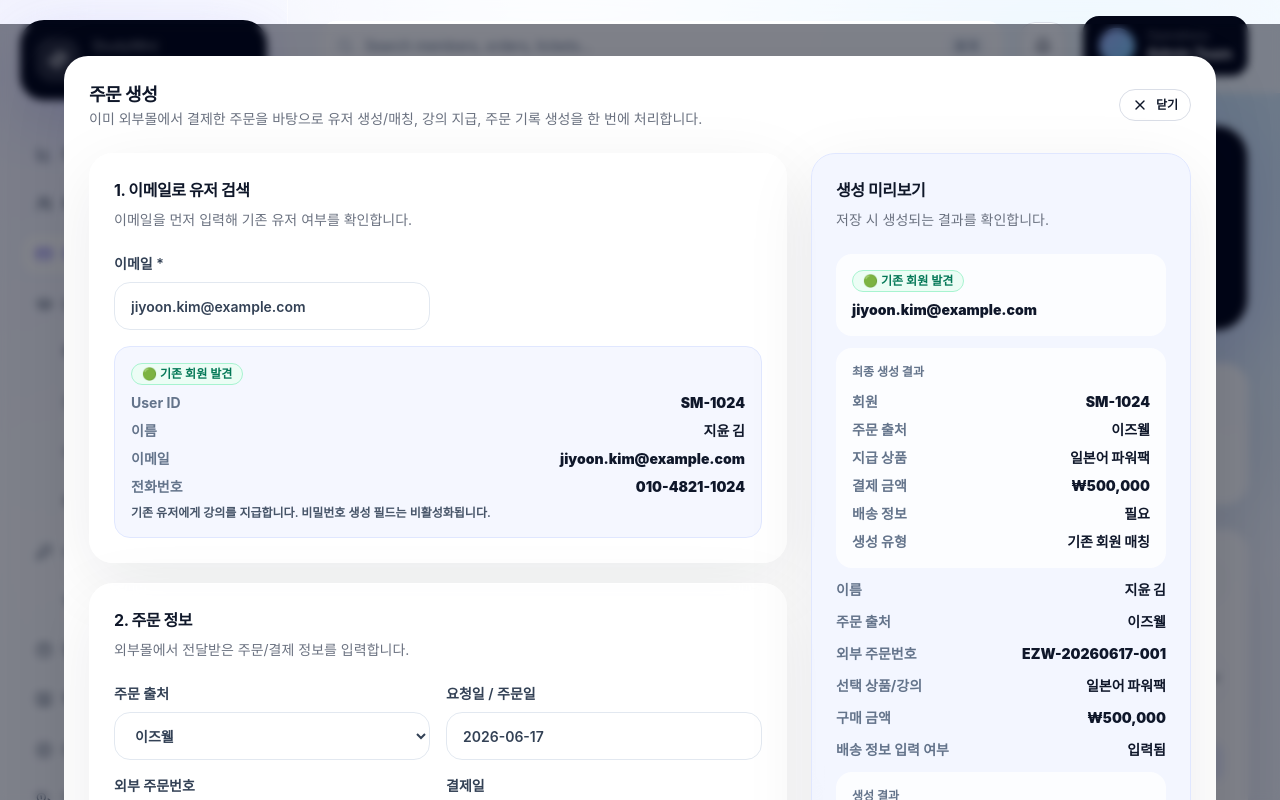
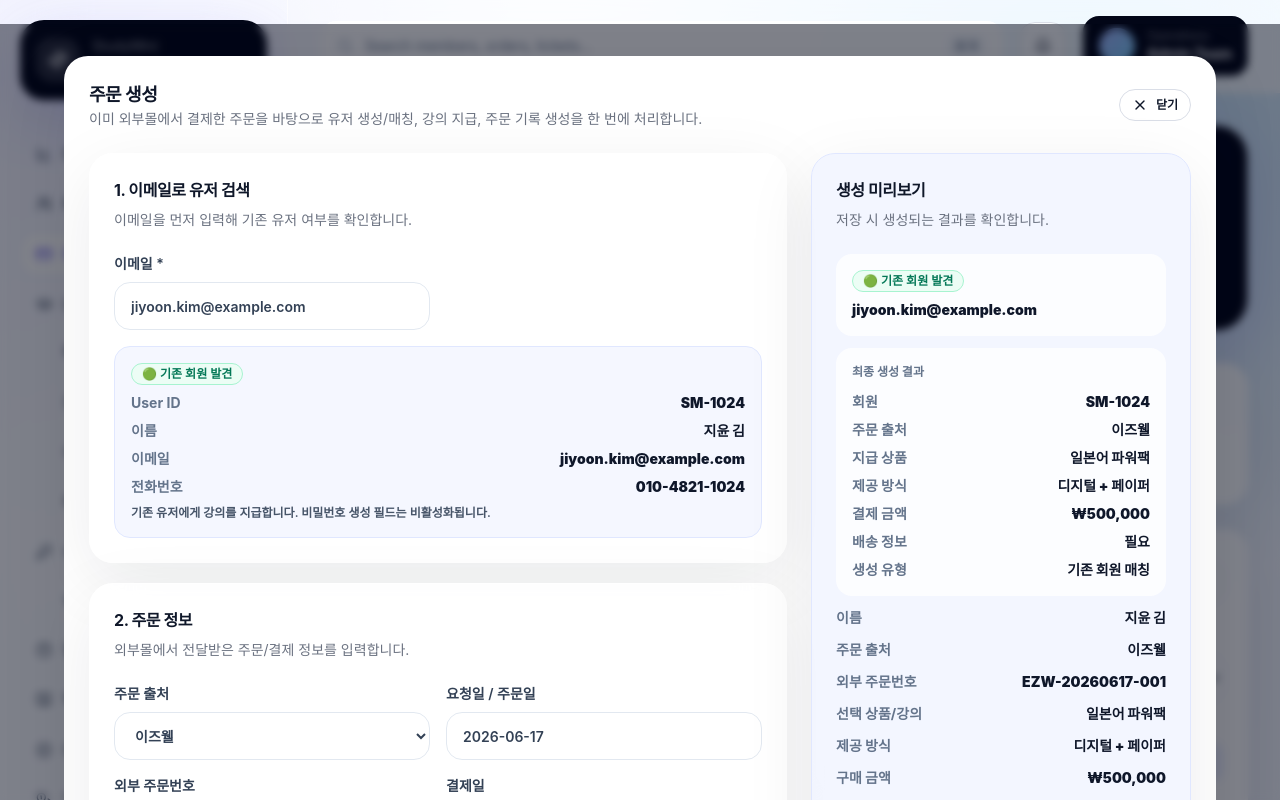
Before and after one commit to koo-2dub/studymini-admin-frontend, a Next.js app: page /orders in a window 1280 px wide. Both pictures are taken after a click on the button "주문 생성". Shown: the top 800 px of the page. Built offline with nearby package versions, Linux system fonts and the light colour scheme.

Commit message:
Allow manual order fulfillment selection

```diff
--- a/components/dashboard/orders-dashboard.tsx
+++ b/components/dashboard/orders-dashboard.tsx
@@ -328,6 +328,7 @@ function ManualOrderDialog({ onClose }: { onClose: () => void }) {
   const [memo, setMemo] = useState("이즈웰 복지몰 결제 확인 후 강의 지급");
   const [productQuery, setProductQuery] = useState("JP-POWER");
   const [selectedProductId, setSelectedProductId] = useState(manualOrderProducts[2].id);
+  const [fulfillmentType, setFulfillmentType] = useState("디지털 + 페이퍼");
   const [paymentAmount, setPaymentAmount] = useState(manualOrderProducts[2].price);
   const [recipient, setRecipient] = useState("복지몰 고객");
   const [shippingPhone, setShippingPhone] = useState("010-0000-0000");
@@ -341,7 +342,7 @@ function ManualOrderDialog({ onClose }: { onClose: () => void }) {
   const selectedProduct = manualOrderProducts.find((product) => product.id === selectedProductId);
   const normalizedProductQuery = productQuery.trim().toLowerCase();
   const productResults = manualOrderProducts.filter((product) => !normalizedProductQuery || [product.id, product.sku, product.name, product.type].join(" ").toLowerCase().includes(normalizedProductQuery)).slice(0, 5);
-  const requiresShipping = selectedProduct?.requiresShipping ?? false;
+  const requiresShipping = fulfillmentType === "디지털 + 페이퍼";
   const hasShippingInfo = requiresShipping && [recipient, shippingPhone, shippingAddress, shippingDetailAddress, shippingPostalCode].some((value) => value.trim());
   const userStatus = existingUser ? "🟢 기존 회원 발견" : "🟡 신규 회원 생성 예정";
   const previewName = existingUser?.name ?? name;
@@ -354,6 +355,7 @@ function ManualOrderDialog({ onClose }: { onClose: () => void }) {
     setSelectedProductId(product.id);
     setProductQuery(product.sku);
     setPaymentAmount(product.price);
+    setFulfillmentType("디지털 + 페이퍼");
   };
 
   return (
@@ -406,7 +408,7 @@ function ManualOrderDialog({ onClose }: { onClose: () => void }) {
             <FormSection title="3. 상품/강의 선택" description="코스 ID, 패키지 ID 또는 SKU로 검색해 지급할 상품/강의를 선택합니다.">
               <SearchField label="코스 ID / 패키지 ID / SKU 검색" value={productQuery} onChange={setProductQuery} placeholder="COURSE-, PACK-, SKU" />
               <div className="space-y-2 md:col-span-2">{productResults.map((product) => <button key={product.id} type="button" onClick={() => selectProduct(product.id)} className={selectedProductId === product.id ? "w-full rounded-2xl border border-indigo-300 bg-indigo-50 p-4 text-left shadow-sm" : "w-full rounded-2xl border border-slate-100 bg-white p-4 text-left transition hover:border-indigo-200 hover:bg-indigo-50/50"}><p className="text-sm font-black text-slate-900">{product.name}</p><p className="mt-1 text-xs font-bold text-indigo-700">{product.productType}</p><p className="mt-1 font-mono text-xs font-semibold text-slate-500">{product.sku} · {product.id}</p><p className="mt-2 text-xs font-semibold text-slate-600">{product.summary}</p></button>)}</div>
-              {selectedProduct ? <><ReadOnlyField label="상품명" value={selectedProduct.name} /><ReadOnlyField label="상품 ID" value={selectedProduct.id} /><ReadOnlyField label="SKU" value={selectedProduct.sku} /><ReadOnlyField label="상품 유형" value={selectedProduct.productType} /><ReadOnlyField label="상품 구분" value={selectedProduct.type} /><ReadOnlyField label="포함 강의/수업 요약" value={selectedProduct.summary} /><GrantPreview product={selectedProduct} /></> : null}
+              {selectedProduct ? <><ReadOnlyField label="상품명" value={selectedProduct.name} /><ReadOnlyField label="상품 ID" value={selectedProduct.id} /><ReadOnlyField label="SKU" value={selectedProduct.sku} /><label className="space-y-2 text-sm font-semibold text-slate-700"><span>제공 방식</span><select className="h-12 w-full rounded-2xl border border-slate-200 bg-white/90 px-4 text-sm font-semibold outline-none transition focus:border-indigo-400 focus:ring-4 focus:ring-indigo-100" value={fulfillmentType} onChange={(event) => setFulfillmentType(event.target.value)}><option>디지털</option><option>디지털 + 페이퍼</option></select></label><ReadOnlyField label="상품 구분" value={selectedProduct.type} /><ReadOnlyField label="포함 강의/수업 요약" value={selectedProduct.summary} /><GrantPreview product={selectedProduct} fulfillmentType={fulfillmentType} /></> : null}
             </FormSection>
 
             {requiresShipping ? <FormSection title="4. 배송 정보" description="선택 상품이 페이퍼를 포함하므로 배송 정보를 주문 기록에 함께 저장합니다.">
@@ -423,11 +425,12 @@ function ManualOrderDialog({ onClose }: { onClose: () => void }) {
               <CardHeader><CardTitle className="text-base">생성 미리보기</CardTitle><CardDescription>저장 시 생성되는 결과를 확인합니다.</CardDescription></CardHeader>
               <CardContent className="space-y-3 text-sm">
                 <div className="rounded-2xl bg-white/80 p-4"><Badge variant={existingUser ? "success" : "warning"}>{userStatus}</Badge><p className="mt-2 break-all font-black text-slate-900">{email || "이메일 필수"}</p></div>
-                <div className="rounded-2xl bg-white/80 p-4"><p className="text-xs font-bold text-slate-500">최종 생성 결과</p><div className="mt-3 space-y-2"><PreviewRow label="회원" value={previewMemberId} /><PreviewRow label="주문 출처" value={source} /><PreviewRow label="지급 상품" value={selectedProduct?.name ?? "미선택"} /><PreviewRow label="결제 금액" value={formatCurrency(paymentAmount)} /><PreviewRow label="배송 정보" value={requiresShipping ? "필요" : "불필요"} /><PreviewRow label="생성 유형" value={userResultLabel} /></div></div>
+                <div className="rounded-2xl bg-white/80 p-4"><p className="text-xs font-bold text-slate-500">최종 생성 결과</p><div className="mt-3 space-y-2"><PreviewRow label="회원" value={previewMemberId} /><PreviewRow label="주문 출처" value={source} /><PreviewRow label="지급 상품" value={selectedProduct?.name ?? "미선택"} /><PreviewRow label="제공 방식" value={fulfillmentType} /><PreviewRow label="결제 금액" value={formatCurrency(paymentAmount)} /><PreviewRow label="배송 정보" value={requiresShipping ? "필요" : "불필요"} /><PreviewRow label="생성 유형" value={userResultLabel} /></div></div>
                 <PreviewRow label="이름" value={previewName || "-"} />
                 <PreviewRow label="주문 출처" value={source} />
                 <PreviewRow label="외부 주문번호" value={externalOrderNumber || "-"} />
                 <PreviewRow label="선택 상품/강의" value={selectedProduct?.name ?? "미선택"} />
+                <PreviewRow label="제공 방식" value={fulfillmentType} />
                 <PreviewRow label="구매 금액" value={formatCurrency(paymentAmount)} />
                 <PreviewRow label="배송 정보 입력 여부" value={requiresShipping ? (hasShippingInfo ? "입력됨" : "미입력") : "불필요"} />
                 <div className="rounded-2xl bg-white/80 p-4"><p className="text-xs font-bold text-slate-500">생성 결과</p><ul className="mt-2 space-y-2 text-sm font-black text-slate-900"><li>✓ {userResultLabel}</li>{selectedProduct?.permissions.map((permission) => <li key={permission}>✓ {permission} 지급</li>)}<li>✓ 주문 기록 생성</li></ul><p className="mt-2 text-xs font-semibold text-slate-600">외부 주문번호, 주문 출처, 구매 금액, 배송 정보가 주문 기록에 저장됩니다.</p></div>
@@ -441,7 +444,7 @@ function ManualOrderDialog({ onClose }: { onClose: () => void }) {
   );
 }
 
-function GrantPreview({ product }: { product: { name: string; type: string; productType: string; lessons: string[]; permissions: string[] } }) {
+function GrantPreview({ product, fulfillmentType }: { product: { name: string; type: string; lessons: string[]; permissions: string[] }; fulfillmentType: string }) {
   return (
     <div className="rounded-2xl border border-indigo-100 bg-indigo-50/60 p-4 md:col-span-2">
       <p className="text-xs font-bold text-slate-500">지급 예정 권한</p>
@@ -450,7 +453,7 @@ function GrantPreview({ product }: { product: { name: string; type: string; prod
       </ul>
       <p className="mt-4 text-xs font-bold text-slate-500">{product.type === "패키지" ? "지급 예정 패키지" : "지급 예정 강의"}</p>
       <p className="mt-1 text-sm font-black text-slate-900">{product.name}</p>
-      <p className="mt-1 text-xs font-semibold text-indigo-700">상품 유형: {product.productType}</p>
+      <p className="mt-1 text-xs font-semibold text-indigo-700">제공 방식: {fulfillmentType}</p>
       <p className="mt-3 text-xs font-bold text-slate-500">하위 포함 강의</p>
       <ul className="mt-2 grid gap-2 text-sm font-semibold text-slate-700 sm:grid-cols-2">
         {product.lessons.map((lesson) => <li key={lesson} className="rounded-xl bg-white/80 px-3 py-2">• {lesson}</li>)}
```
